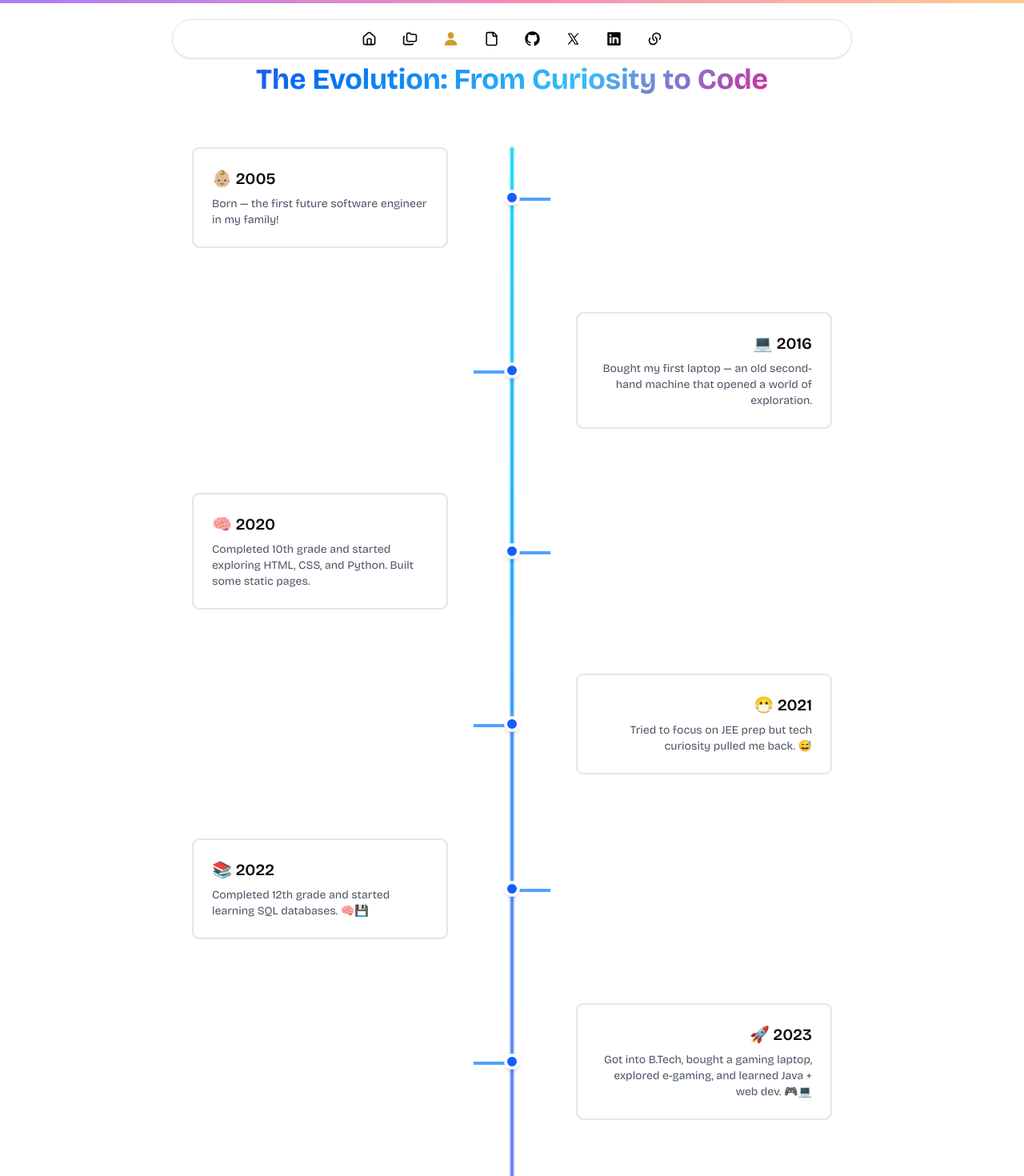
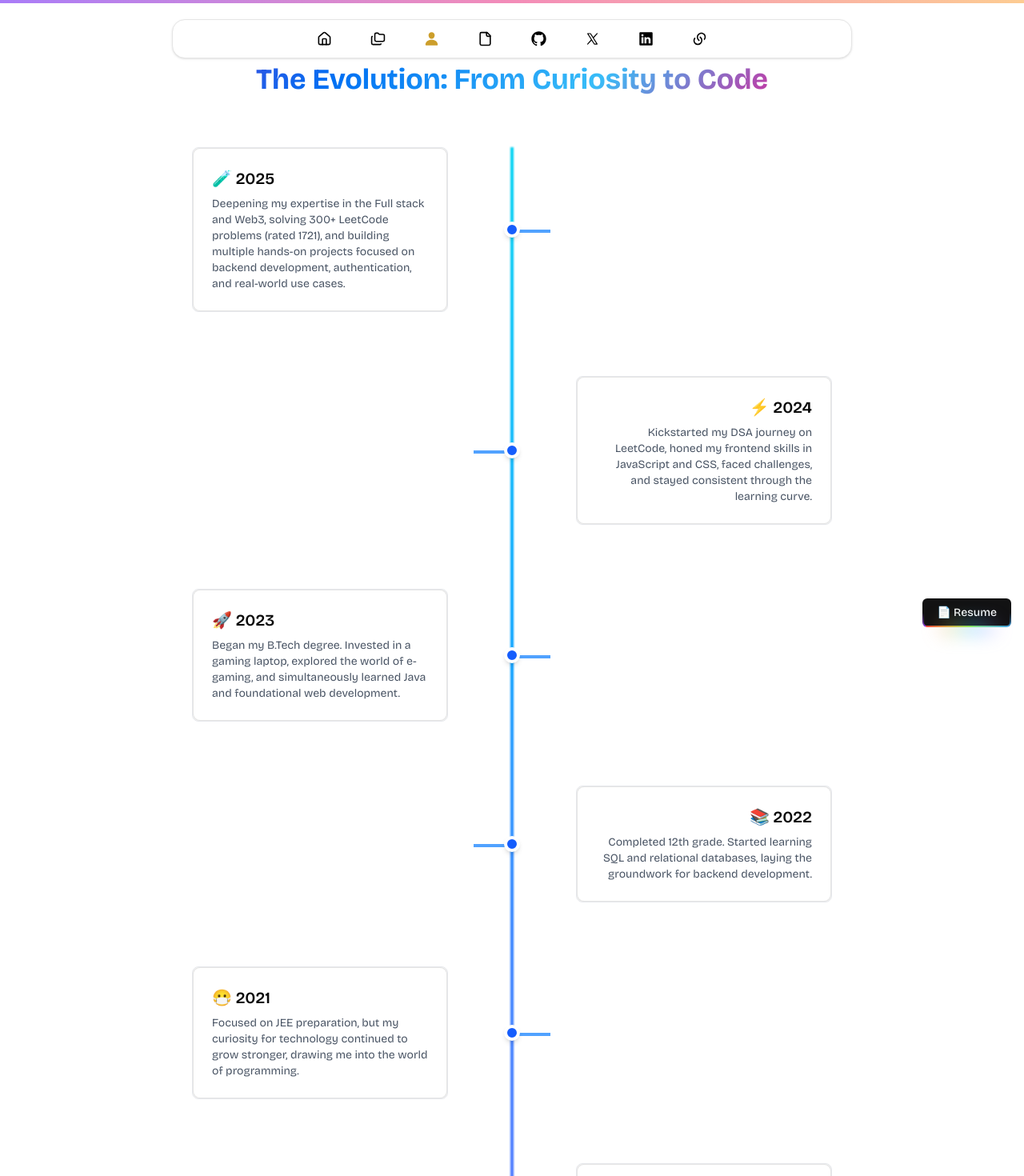
Before and after one commit to Prince1895/Portfolio-Prince, a React (Vite) app: page /about in a window 1280 px wide. Shown: the top 1470 px of the page at 80% size. Built offline with nearby package versions, Linux system fonts and the light colour scheme; a web font is replaced by a local one.

Commit message:
some changes

```diff
--- a/src/App.jsx
+++ b/src/App.jsx
@@ -6,6 +6,7 @@ import { ScrollProgress } from "./components/magicui/scroll-progress";
 import Home from "./Pages/Home";
 import Project from "./Pages/Project";
 import About from "./Pages/About";
+import { RainbowButton } from "./components/magicui/rainbow-button";
 
 function App() {
   return (
@@ -18,6 +19,16 @@ function App() {
           color: #fff;
         }`}
       </style>
+        <RainbowButton className="fixed bottom-4 right-4 z-50 flex hover:scale-110">
+          <a
+            href="/your-resume.pdf"
+            target="_blank"
+            rel="noopener noreferrer"
+
+          >
+            📄 Resume
+          </a>
+        </RainbowButton>
       <Routes>
         <Route path="/" element={<Home />} />
         <Route path="/projects" element={<Project />} />
--- a/src/Pages/Home.jsx
+++ b/src/Pages/Home.jsx
@@ -6,10 +6,18 @@ import Education from "../components/Education";
 import Leetcode from "../components/Leetcode";
 import Contact from "../components/contact";
 import PageFooter from "../components/Footer";
+import { Meteors } from "@/components/magicui/meteors";
 
 const Home = () => {
   return (
     <>
+<div className="relative w-full">
+
+  <div className="absolute inset-0 z-0">
+    <Meteors number={30} />
+  </div>
+
+  <div className="relative z-10">
     <Navbar />
     <Hero />
     <SkillsMarquee />
@@ -18,6 +26,11 @@ const Home = () => {
     <Leetcode />
     <Contact />
     <PageFooter />
+  </div>
+</div>
+
+
+
     </>
   );
 };
--- a/src/components/Aboutsection.jsx
+++ b/src/components/Aboutsection.jsx
@@ -4,14 +4,14 @@ import { MagicCard } from "@/components/magicui/magic-card";
 import { AuroraText } from "./magicui/aurora-text";
 
 const timelineData = [
-  { year: "👶🏼 2005", description: "Born — the first future software engineer in my family!" },
-  { year: "💻 2016", description: "Bought my first laptop — an old second-hand machine that opened a world of exploration." },
-  { year: "🧠 2020", description: "Completed 10th grade and started exploring HTML, CSS, and Python. Built some static pages." },
-  { year: "😷 2021", description: "Tried to focus on JEE prep but tech curiosity pulled me back. 😅" },
-  { year: "📚 2022", description: "Completed 12th grade and started learning SQL databases. 🧠💾" },
-  { year: "🚀 2023", description: "Got into B.Tech, bought a gaming laptop, explored e-gaming, and learned Java + web dev. 🎮💻" },
-  { year: "⚡ 2024", description: "Started DSA on LeetCode, dived into CSS/JS. Got stuck, but kept going. 🔍💻" },
-  { year: "🧪 2025", description: "Learning MERN, solved 300+ LeetCode, rating 1721, building multiple hands-on projects. 💻✨" },
+  { year: "🧪 2025", description: "Deepening my expertise in the Full stack and Web3, solving 300+ LeetCode problems (rated 1721), and building multiple hands-on projects focused on backend development, authentication, and real-world use cases." },
+  { year: "⚡ 2024", description: "Kickstarted my DSA journey on LeetCode, honed my frontend skills in JavaScript and CSS, faced challenges, and stayed consistent through the learning curve." },
+  { year: "🚀 2023", description: "Began my B.Tech degree. Invested in a gaming laptop, explored the world of e-gaming, and simultaneously learned Java and foundational web development." },
+  { year: "📚 2022", description: "Completed 12th grade. Started learning SQL and relational databases, laying the groundwork for backend development." },
+  { year: "😷 2021", description: "Focused on JEE preparation, but my curiosity for technology continued to grow stronger, drawing me into the world of programming." },
+  { year: "🧠 2020", description: "After completing 10th grade, I began exploring HTML, CSS, and Python. Built my first static websites and started understanding the fundamentals of coding." },
+  { year: "💻 2016", description: "Got my first laptop, which opened up a world of exploration and self-learning in tech — the starting point of my coding journey." },
+  { year: "👶🏼 2005", description: "Born — the first future software engineer in my family. The beginning of a passionate journey in technology." },
 ];
 
 const Aboutsection = () => {
@@ -22,6 +22,7 @@ const Aboutsection = () => {
       </h2>
 
       <div className="relative w-full max-w-4xl mx-auto">
+        {/* vertical timeline line */}
         <motion.div
           initial={{ height: 0 }}
           whileInView={{ height: "100%" }}
@@ -29,6 +30,7 @@ const Aboutsection = () => {
           viewport={{ once: true }}
           className="absolute left-1/2 transform -translate-x-1/2 w-1 bg-gradient-to-b from-cyan-400 via-blue-500 to-indigo-500 shadow-lg blur-[1px]"
         />
+
         {timelineData.map((item, index) => {
           const isLeft = index % 2 === 0;
 
@@ -52,9 +54,13 @@ const Aboutsection = () => {
                 <h3 className="text-xl font-semibold">{item.year}</h3>
                 <p className="text-gray-600 mt-2 text-sm">{item.description}</p>
               </MagicCard>
-              <div className="absolute left-1/2 top-1/2 transform -translate-x-1/2 -translate-y-1/2 w-5 h-5 bg-blue-600 rounded-full z-20 border-4 border-white shadow-md" />
+
+              {/* Blue Dot in center — hidden on small screens */}
+              <div className="hidden sm:block absolute left-1/2 top-1/2 transform -translate-x-1/2 -translate-y-1/2 w-5 h-5 bg-blue-600 rounded-full z-20 border-4 border-white shadow-md" />
+
+              {/* Horizontal connecting bar — hidden on small screens */}
               <div
-                className={`absolute top-1/2 w-10 h-1 bg-blue-400 ${
+                className={`hidden sm:block absolute top-1/2 w-10 h-1 bg-blue-400 ${
                   isLeft ? "left-1/2 ml-2" : "right-1/2 mr-2"
                 }`}
               />
--- a/src/components/Education.jsx
+++ b/src/components/Education.jsx
@@ -8,22 +8,28 @@ import asianschoollogo from '@/assets/asianschool.png'; // Assuming you have the
 
 const educationData = [
   {
-    course_title: 'Bachelor of Technology - Computer Science(Data Science)',
+    course_title: 'Bachelor of Technology - Computer Science (Data Science)',
     institute_name: 'ABES Engineering College',
     institute_logo: Abeslogo,
     institute_link: 'https://www.abes.ac.in/',
-    ending_date: '2023-2027',
-    description: 'Focused on software engineering, algorithms, databases,full-stack web development and Specialization in Data Science.'
+    ending_date: '2027 (Expected)',
+    starting_date: '2023',
+    description: 'Focused on software engineering, algorithms, databases, full-stack web development, and specialization in Data Science.',
+    grade:"8.5/10 (till 3rd Semester)"
+
+
   },
   {
     course_title: 'Higher Secondary Education (12th Grade)',
+    course_title1: 'Secondary Education (10th Grade)',
     institute_name: 'The Asian School',
     institute_logo: asianschoollogo,
-    institute_link:' https://www.apsshikohabad.in/',
-    ending_date: '2021-2022',
+    institute_link: 'https://www.apsshikohabad.in/',
+    ending_date: '2022',
+    starting_date: '2019',
+  }
+];
 
-  },
-];
 
 const Education = () => {
   return (
@@ -40,6 +46,8 @@ const Education = () => {
             gradientColor="rgba(197, 241, 241, 0.4)"
           >
             <div className="flex flex-col sm:flex-row w-full gap-4 px-6 py-5 sm:px-6 sm:py-5 items-start">
+
+
               <div className="shrink-0 rounded-full overflow-hidden inline-block hover:scale-115 transition-transform duration-300 ease-in-out">
                 <a href={edu.institute_link} target="_blank" rel="noopener noreferrer">
                   <img
@@ -50,18 +58,34 @@ const Education = () => {
                 </a>
               </div>
 
+              <div className="w-full">
+                <div className="flex flex-col sm:flex-row sm:items-start sm:justify-between">
 
-              <div className="w-full">
-                <div className="flex flex-col sm:flex-row sm:items-center sm:justify-between">
                   <h1 className="text-lg sm:text-xl font-semibold mb-1 bricolage-font">
-                    {edu.course_title}
+                    {edu.institute_name}
                   </h1>
+
                   <span className="text-sm text-gray-500 sm:text-right">
-                    {edu.ending_date}
+                    {edu.starting_date} – {edu.ending_date}
                   </span>
                 </div>
-                <h2 className="text-sm text-gray-700 inter-font">{edu.institute_name}</h2>
-                <p className="mt-2 text-sm text-gray-600 inter-font">{edu.description}</p>
+
+                <h2 className="text-sm text-gray-700 inter-font font-medium mt-1">
+                  {edu.course_title}
+                </h2>
+                 <h2 className="text-sm text-gray-700 inter-font font-medium mt-1">
+                  {edu.course_title1}
+                </h2>
+
+                {edu.grade && (
+                  <p className="text-sm text-gray-600 inter-font mt-1">
+                    <strong>Grade:</strong> {edu.grade}
+                  </p>
+                )}
+
+                <p className="mt-2 text-sm text-gray-600 inter-font">
+                  {edu.description}
+                </p>
               </div>
             </div>
           </MagicCard>
--- a/src/components/Navbar.jsx
+++ b/src/components/Navbar.jsx
@@ -14,8 +14,8 @@ const Navbar = () => {
 
   return (
     <nav className="w-full py-6 flex justify-center fixed top-0 z-50">
-      <div className="rounded-full w-[850px] max-lg:w-[800px] max-[400px]:w-[345px] max-[450px]:w-[400px] max-[350px]:w-[330px] max-[321px]:w-[310px] px-2 py-1 bg-white bg-opacity-10 backdrop-blur-lg border dark:border-white/20 flex items-center justify-center dark:shadow-none shadow">
-        <div className="flex justify-center px-2 items-center max-sm:gap-4 gap-8 max-[400px]:gap-4 max-[450px]:gap-5 transition-all">
+      <div className="rounded-2xl w-[850px] max-lg:w-[800px] max-[400px]:w-[345px] max-[450px]:w-[400px] max-[350px]:w-[330px] max-[321px]:w-[310px] px-2 py-1 bg-white bg-opacity-10 backdrop-blur-lg border dark:border-white/20 flex items-center justify-center dark:shadow-none shadow">
+        <div className="flex justify-center px-2 items-center max-sm:gap-4 gap-12 max-[400px]:gap-4 max-[450px]:gap-5 transition-all">
 
           {/* Home */}
           <Link to="/">
--- a/src/components/SkillsMarquee.jsx
+++ b/src/components/SkillsMarquee.jsx
@@ -38,7 +38,7 @@ const SkillsMarquee = () => {
       <div className="pointer-events-none absolute top-0 right-0 h-full w-12 z-10 bg-gradient-to-l from-white to-transparent" />
 
 
-      <Marquee speed={40} gradient={false} className="py-6 bg-white rounded-xl shadow-inner mb-4">
+      <Marquee speed={40} gradient={false} pauseOnHover={true} className="py-6 bg-white rounded-xl shadow-inner mb-4">
         {skills.map((skill, index) => (
           <div
             key={`forward-${index}`}
@@ -50,7 +50,7 @@ const SkillsMarquee = () => {
         ))}
       </Marquee>
 
-      <Marquee speed={40} gradient={false} reverse className="py-6 bg-white rounded-xl shadow-inner">
+      <Marquee speed={40} gradient={false} pauseOnHover={true} reverse className="py-6 bg-white rounded-xl shadow-inner">
         {skills.map((skill, index) => (
           <div
             key={`reverse-${index}`}
--- /dev/null
+++ b/src/components/magicui/meteors.jsx
@@ -0,0 +1,47 @@
+"use client";;
+import { cn } from "@/lib/utils";
+import React, { useEffect, useState } from "react";
+
+export const Meteors = ({
+  number = 20,
+  minDelay = 0.2,
+  maxDelay = 1.2,
+  minDuration = 2,
+  maxDuration = 10,
+  angle = 215,
+  className
+}) => {
+  const [meteorStyles, setMeteorStyles] = useState([]);
+
+  useEffect(() => {
+    const styles = [...new Array(number)].map(() => ({
+      "--angle": -angle + "deg",
+      top: "-5%",
+      left: `calc(0% + ${Math.floor(Math.random() * window.innerWidth)}px)`,
+      animationDelay: Math.random() * (maxDelay - minDelay) + minDelay + "s",
+      animationDuration:
+        Math.floor(Math.random() * (maxDuration - minDuration) + minDuration) +
+        "s",
+    }));
+    setMeteorStyles(styles);
+  }, [number, minDelay, maxDelay, minDuration, maxDuration, angle]);
+
+  return (
+    <>
+      {[...meteorStyles].map((style, idx) => (
+        // Meteor Head
+        (<span
+          key={idx}
+          style={{ ...style }}
+          className={cn(
+            "pointer-events-none absolute size-0.5 rotate-[var(--angle)] animate-meteor rounded-full bg-zinc-500 shadow-[0_0_0_1px_#ffffff10]",
+            className
+          )}>
+          {/* Meteor Tail */}
+          <div
+            className="pointer-events-none absolute top-1/2 -z-10 h-px w-[50px] -translate-y-1/2 bg-gradient-to-r from-zinc-500 to-transparent" />
+        </span>)
+      ))}
+    </>
+  );
+};
--- a/src/index.css
+++ b/src/index.css
@@ -116,7 +116,17 @@
   0%, 90%, 100% {
     background-position: calc(-100% - var(--shiny-width)) 0;}
   30%, 60% {
-    background-position: calc(100% + var(--shiny-width)) 0;}}}
+    background-position: calc(100% + var(--shiny-width)) 0;}}
+  --animate-meteor: meteor 5s linear infinite;
+  @keyframes meteor {
+  0% {
+    transform: rotate(var(--angle)) translateX(0);
+    opacity: 1;}
+  70% {
+    opacity: 1;}
+  100% {
+    transform: rotate(var(--angle)) translateX(-500px);
+    opacity: 0;}}}
 
 :root {
   --radius: 0.625rem;
```
Also changed, not shown: src/components/Hero.jsx (indentation only). Lines whose indentation alone changed are shown as unchanged.
